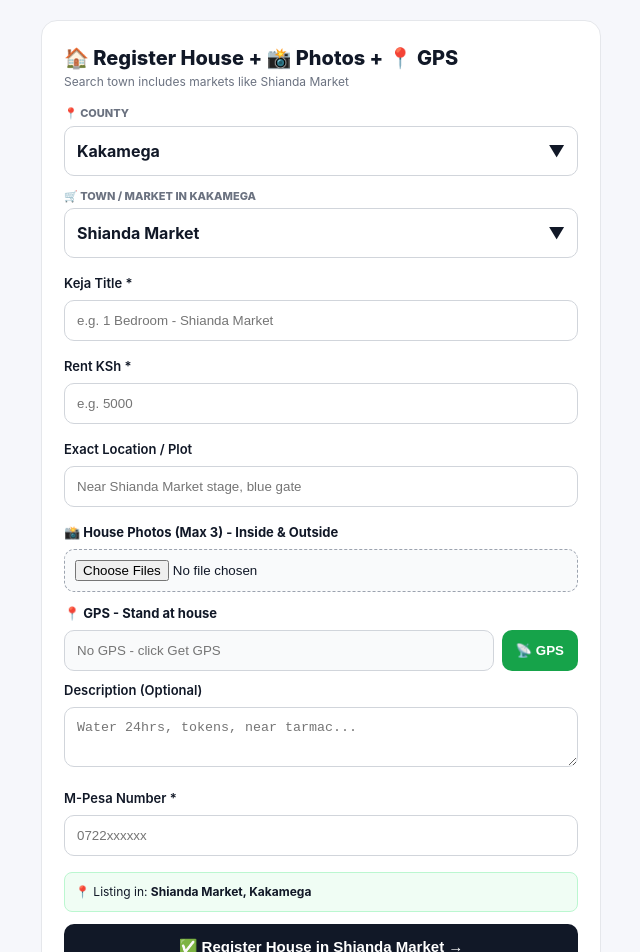
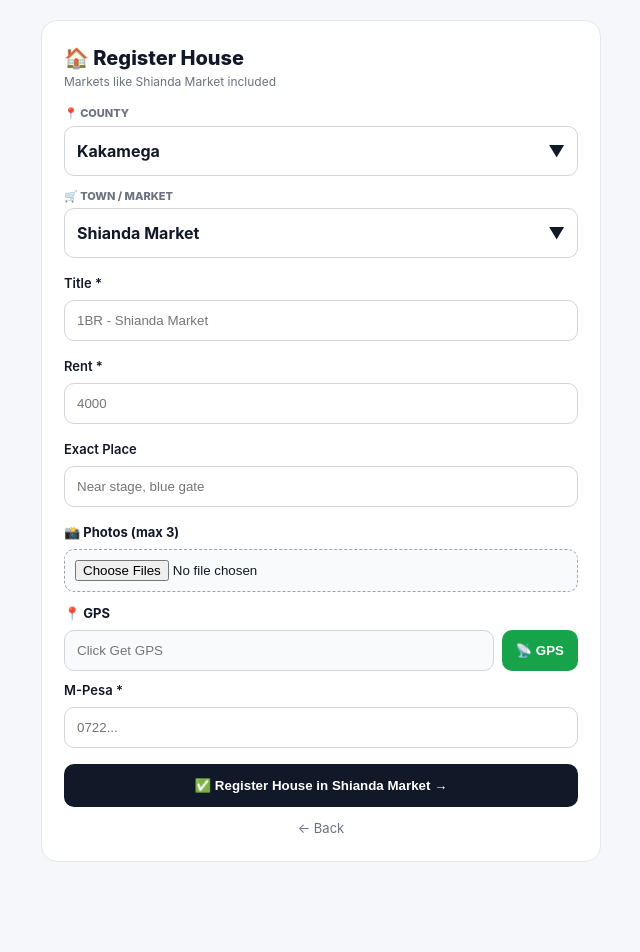
Before and after one commit to muhsinswaleh69-max/KejaConnect, a Next.js app: page /list in a window 1280 px wide. Shown: the top 952 px of the page, without its empty margins (319-959 px from the left). After the commit the page ends 882 px from the top, so only its background shows below. Built offline with nearby package versions, Linux system fonts and the light colour scheme.

Commit message:
Update page.tsx

```diff
--- a/app/list/page.tsx
+++ b/app/list/page.tsx
@@ -2,135 +2,87 @@
 import { useState, useRef, useEffect } from "react"
 
 const countyTowns: Record<string, string[]> = {
-  "Mombasa": ["Mvita","Nyali","Kisauni","Likoni","Changamwe","Jomvu"],
-  "Kakamega": ["Mumias Town","Mumias Market","Shianda Market","Ekero Market","Shibale Market","Mumias Complex","Butere Town","Butere Market","Malava Town","Malava Market","Matungu Market","Khwisero Market","Lurambi","Kakamega Town","Lugari","Likuyani Market","Navakholo Market","Shinyalu Market","Ikolomani Market","Matete Market","Bukura Market","Lumakanda Market","Khayega Market","Mumias West","Mumias East"],
+  "Kakamega": ["Mumias Town","Mumias Market","Shianda Market","Ekero Market","Shibale Market","Butere Town","Butere Market","Malava Town","Malava Market","Matungu Market","Khwisero Market","Lurambi","Kakamega Town","Lugari","Likuyani Market","Navakholo Market","Shinyalu Market","Ikolomani Market","Matete Market","Bukura Market","Lumakanda Market"],
   "Vihiga": ["Vihiga","Luanda Market","Mbale","Emuhaya","Sabatia","Chavakali Market"],
-  "Bungoma": ["Bungoma Town","Kimilili Town","Webuye Town","Sirisia Market","Bumula Market","Chwele Market","Misikhu Market"],
-  "Busia": ["Busia Town","Malaba Town","Nambale Market","Matayos Market","Bumala Market"],
-  "Nairobi": ["Westlands","CBD","Karen","Eastlands","Roysambu","Embakasi","Langata","Dagoretti","Parklands","Kilimani","Gikomba Market","Kawangware Market","Kibera Market","Umoja Market"],
-  "Kisumu": ["Kisumu Town","Maseno Market","Ahero Market","Kombewa Market"],
-  "Kiambu": ["Kiambu","Thika","Ruiru","Limuru","Kikuyu","Juja","Gatundu"],
-  "Nakuru": ["Nakuru Town","Naivasha","Gilgil","Molo","Njoro"],
+  "Bungoma": ["Bungoma Town","Kimilili Town","Webuye Town","Sirisia Market","Chwele Market","Misikhu Market"],
+  "Busia": ["Busia Town","Malaba Town","Nambale Market","Bumala Market","Port Victoria Market"],
+  "Nairobi": ["Westlands","CBD","Karen","Eastlands","Roysambu","Embakasi","Langata","Kawangware Market","Gikomba Market"],
+  "Kisumu": ["Kisumu Town","Maseno Market","Ahero Market"],
+  "Kiambu": ["Kiambu","Thika","Ruiru","Limuru","Kikuyu","Juja"],
+  "Mombasa": ["Mvita","Nyali","Kisauni","Likoni"],
+  "Nakuru": ["Nakuru Town","Naivasha","Gilgil","Molo"],
   "Uasin Gishu": ["Eldoret","Turbo","Moiben","Soy"],
-  "Machakos": ["Machakos","Mavoko","Athi River","Kangundo","Matuu","Tala Market"],
-  "Kajiado": ["Kajiado","Kitengela","Ngong","Ongata Rongai","Kiserian"],
 }
 
 function SearchableDropdown({icon, label, options, value, onChange, placeholder}: any){
   const [open, setOpen] = useState(false); const [q, setQ] = useState(""); const ref = useRef<HTMLDivElement>(null)
   useEffect(()=>{const h=(e:any)=>{ if(ref.current &&!ref.current.contains(e.target)) setOpen(false)}; document.addEventListener("mousedown",h); return()=>document.removeEventListener("mousedown",h)},[])
-  const filtered = options.filter((o:string)=> o.toLowerCase().includes(q.toLowerCase()))
+  const filtered = (options||[]).filter((o:string)=> o.toLowerCase().includes(q.toLowerCase()))
   return (<div ref={ref} style={{position:'relative', marginBottom:'12px'}}><div style={{fontSize:'11px', fontWeight:800, color:'#6b7280', marginBottom:'4px'}}>{icon} {label}</div><div onClick={()=>setOpen(!open)} style={{padding:'12px', borderRadius:'10px', border:open?'2px solid #111827':'1px solid #d1d5db', background:'white', cursor:'pointer', fontWeight:700, display:'flex', justifyContent:'space-between'}}>{value} <span>▼</span></div>{open && <div style={{position:'absolute', top:'100%', left:0, right:0, background:'white', border:'1px solid #e5e7eb', borderRadius:'12px', marginTop:'6px', zIndex:30, boxShadow:'0 12px 30px rgba(0,0,0,0.15)'}}><div style={{padding:'8px', background:'#f9fafb'}}><input autoFocus value={q} onChange={e=>setQ(e.target.value)} placeholder={placeholder} style={{width:'100%', padding:'9px 10px', borderRadius:'8px', border:'1px solid #d1d5db', fontSize:'13px'}}/></div><div style={{maxHeight:'210px', overflowY:'auto'}}>{filtered.map((o:string)=><div key={o} onClick={()=>{onChange(o); setOpen(false); setQ("")}} style={{padding:'10px 12px', cursor:'pointer', fontSize:'13px', background:o===value?'#eff6ff':'white'}}>{o} {o===value?'✓':''}</div>)}</div></div>}</div>)
 }
 
 export default function ListPage(){
   const [county, setCounty]=useState("Kakamega"); const [town, setTown]=useState("Shianda Market")
-  const [form, setForm]=useState({title:"",rent:"",location:"",mpesa:"", lat:"", lng:"", desc:""})
+  const [form, setForm]=useState({title:"",rent:"",location:"",mpesa:"", lat:"", lng:""})
   const [gpsStatus, setGpsStatus]=useState(""); const [done,setDone]=useState(false)
   const [photos, setPhotos]=useState<string[]>([])
-  const [uploading, setUploading]=useState(false)
 
   const getGPS = () => {
-    setGpsStatus("📡 Locating... Allow location")
-    if(!navigator.geolocation){ setGpsStatus("❌ GPS not supported"); return }
+    setGpsStatus("📡 Locating...")
+    if(!navigator.geolocation){ setGpsStatus("❌ No GPS"); return }
     navigator.geolocation.getCurrentPosition(
-      (pos)=>{
-        setForm(f=>({...f, lat:pos.coords.latitude.toFixed(6), lng:pos.coords.longitude.toFixed(6)}))
-        setGpsStatus(`✅ Locked: ${pos.coords.latitude.toFixed(6)}, ${pos.coords.longitude.toFixed(6)}`)
-      },
-      (err)=> setGpsStatus(`❌ ${err.message}`)
-    ,{enableHighAccuracy:true, timeout:15000}
+      (pos)=>{ setForm(f=>({...f, lat:pos.coords.latitude.toFixed(6), lng:pos.coords.longitude.toFixed(6)})); setGpsStatus(`✅ GPS OK: ${pos.coords.latitude.toFixed(5)}, ${pos.coords.longitude.toFixed(5)}`) },
+      (err)=> setGpsStatus(`❌ ${err.message}`),
+      {enableHighAccuracy:true}
     )
   }
 
   const handlePhoto = (e:any) => {
-    const files = Array.from(e.target.files as FileList).slice(0, 3)
+    const files = Array.from(e.target.files as FileList).slice(0,3)
     if(photos.length + files.length > 3){ alert("Max 3 photos"); return }
-    setUploading(true)
-    const promises = files.map((file:any)=> new Promise<string>((res)=>{
-      const reader = new FileReader()
-      reader.onload = ()=> res(reader.result as string)
-      reader.readAsDataURL(file)
-    }))
-    Promise.all(promises).then(imgs=>{ setPhotos(p=>[...p,...imgs]); setUploading(false) })
+    const readers = files.map((file:any)=> new Promise<string>(res=>{ const r=new FileReader(); r.onload=()=>res(r.result as string); r.readAsDataURL(file) }))
+    Promise.all(readers).then(imgs=> setPhotos(p=>[...p,...imgs]))
   }
 
   const handleSubmit = () => {
-    // FIX: proper validation
-    if(!form.title.trim()){ alert("Enter Keja Title"); return }
-    if(!form.rent || isNaN(parseInt(form.rent))){ alert("Enter valid Rent"); return }
-    if(!form.mpesa.trim()){ alert("Enter M-Pesa number"); return }
-    if(photos.length===0){ if(!confirm("No photo added. Continue without photo?")) return }
-
+    if(!form.title.trim()){ alert("Enter Title"); return }
+    if(!form.rent){ alert("Enter Rent"); return }
+    if(!form.mpesa.trim()){ alert("Enter M-Pesa"); return }
     try{
-      const existing = JSON.parse(localStorage.getItem("kejas")||"[]")
-      if(!Array.isArray(existing)){ localStorage.setItem("kejas","[]") }
+      const existingRaw = localStorage.getItem("kejas")
+      let existing:any[] = []
+      if(existingRaw){ try{ existing = JSON.parse(existingRaw); if(!Array.isArray(existing)) existing=[] }catch{ existing=[] } }
       const newKeja = {
         id: Date.now(),
         title: form.title.trim(),
         rent: parseInt(form.rent),
-        location: `${form.location || town}, ${town}, ${county}`,
-        desc: form.desc,
-        mpesa: form.mpesa,
+        location: form.location || town,
         county, town,
-        lat: form.lat || "",
-        lng: form.lng || "",
-        photos: photos, // base64
-        yourCut: Math.round(parseInt(form.rent)*0.2),
-        toLandlord: Math.round(parseInt(form.rent)*0.8),
-        date: new Date().toISOString()
+        mpesa: form.mpesa.trim(),
+        lat: form.lat, lng: form.lng,
+        photos: photos,
       }
-      const all = [...existing, newKeja]
-      localStorage.setItem("kejas", JSON.stringify(all))
+      localStorage.setItem("kejas", JSON.stringify([...existing, newKeja]))
       setDone(true)
-      setTimeout(()=>{ window.location.href="/" }, 1500)
-    }catch(err:any){
-      alert("Error saving: "+err.message+" - Clear browser cache and try")
-      console.error(err)
-    }
+      setTimeout(()=> window.location.href="/", 1200)
+    }catch(err:any){ alert("Save failed: "+err.message) }
   }
 
-  if(done) return <div style={{maxWidth:'500px', margin:'80px auto', textAlign:'center', background:'white', padding:'30px', borderRadius:'16px'}}><h2>✅ House Registered!</h2><p>📍 {town}, {county} {form.lat?`• GPS Pinned`:`• No GPS`} {photos.length>0?`• ${photos.length} photos`:''}</p><p>Redirecting...</p></div>
+  if(done) return <div style={{maxWidth:'500px', margin:'80px auto', textAlign:'center', background:'white', padding:'30px', borderRadius:'16px'}}><h2>✅ House Registered in {town}!</h2><p>Redirecting to {town} wall...</p></div>
 
   return (<div style={{maxWidth:'560px', margin:'20px auto', background:'white', padding:'22px', borderRadius:'16px', border:'1px solid #e5e7eb'}}>
-    <h1 style={{fontWeight:800, fontSize:'20px'}}>🏠 Register House + 📸 Photos + 📍 GPS</h1>
-    <p style={{fontSize:'12px', color:'#6b7280', marginBottom:'14px'}}>Search town includes markets like Shianda Market</p>
-
+    <h1 style={{fontWeight:800, fontSize:'20px'}}>🏠 Register House</h1>
+    <p style={{fontSize:'12px', color:'#6b7280', marginBottom:'14px'}}>Markets like Shianda Market included</p>
     <SearchableDropdown icon="📍" label="COUNTY" options={Object.keys(countyTowns).sort()} value={county} onChange={(c:string)=>{setCounty(c); setTown(countyTowns[c][0])}} placeholder="Search county..."/>
-    <SearchableDropdown icon="🛒" label={`TOWN / MARKET IN ${county.toUpperCase()}`} options={countyTowns[county]||[]} value={town} onChange={setTown} placeholder={`Search e.g Shianda...`}/>
-
-    <label style={{fontSize:'13px', fontWeight:600}}>Keja Title *</label>
-    <input value={form.title} onChange={e=>setForm({...form,title:e.target.value})} style={{width:'100%',padding:'12px',borderRadius:'10px',border:'1px solid #d1d5db',margin:'6px 0 12px'}} placeholder="e.g. 1 Bedroom - Shianda Market"/>
-
-    <label style={{fontSize:'13px',fontWeight:600}}>Rent KSh *</label>
-    <input type="number" inputMode="numeric" value={form.rent} onChange={e=>setForm({...form,rent:e.target.value})} style={{width:'100%',padding:'12px',borderRadius:'10px',border:'1px solid #d1d5db',margin:'6px 0 12px'}} placeholder="e.g. 5000"/>
-
-    <label style={{fontSize:'13px',fontWeight:600}}>Exact Location / Plot</label>
-    <input value={form.location} onChange={e=>setForm({...form,location:e.target.value})} style={{width:'100%',padding:'12px',borderRadius:'10px',border:'1px solid #d1d5db',margin:'6px 0 12px'}} placeholder="Near Shianda Market stage, blue gate"/>
-
-    <label style={{fontSize:'13px',fontWeight:700}}>📸 House Photos (Max 3) - Inside & Outside</label>
-    <input type="file" accept="image/*" multiple onChange={handlePhoto} style={{width:'100%',padding:'10px',borderRadius:'10px',border:'1px dashed #9ca3af',margin:'6px 0 8px', background:'#f9fafb'}}/>
-    {uploading && <div style={{fontSize:'12px', color:'#2563eb'}}>Uploading photos...</div>}
-    {photos.length>0 && <div style={{display:'flex', gap:'8px', flexWrap:'wrap', margin:'8px 0 12px'}}>
-      {photos.map((p,i)=><div key={i} style={{position:'relative'}}><img src={p} style={{width:'90px', height:'70px', objectFit:'cover', borderRadius:'8px', border:'1px solid #e5e7eb'}}/><button type="button" onClick={()=>setPhotos(photos.filter((_,idx)=>idx!==i))} style={{position:'absolute', top:'-6px', right:'-6px', background:'red', color:'white', border:0, borderRadius:'50%', width:'20px', height:'20px', cursor:'pointer'}}>x</button></div>)}
-    </div>}
-
-    <label style={{fontSize:'13px',fontWeight:700}}>📍 GPS - Stand at house</label>
-    <div style={{display:'flex', gap:'8px', margin:'6px 0 6px'}}>
-      <input value={form.lat?`${form.lat}, ${form.lng}`:''} readOnly placeholder="No GPS - click Get GPS" style={{flex:1,padding:'12px',borderRadius:'10px',border: form.lat?'2px solid #16a34a':'1px solid #d1d5db', background: form.lat?'#f0fdf4':'#f9fafb'}}/>
-      <button type="button" onClick={getGPS} style={{background: form.lat?'#111827':'#16a34a', color:'white', padding:'0 14px', borderRadius:'10px', border:0, fontWeight:800, cursor:'pointer'}}>{form.lat?'Re-pin':'📡 GPS'}</button>
-    </div>
-    {gpsStatus && <div style={{fontSize:'11px', marginBottom:'12px', padding:'8px', borderRadius:'6px', background:gpsStatus.includes('✅')?'#dcfce7':'#fef3c7'}}>{gpsStatus}</div>}
-
-    <label style={{fontSize:'13px',fontWeight:600}}>Description (Optional)</label>
-    <textarea value={form.desc} onChange={e=>setForm({...form,desc:e.target.value})} style={{width:'100%',padding:'12px',borderRadius:'10px',border:'1px solid #d1d5db',margin:'6px 0 12px', minHeight:'60px'}} placeholder="Water 24hrs, tokens, near tarmac..."/>
-
-    <label style={{fontSize:'13px',fontWeight:600}}>M-Pesa Number *</label>
-    <input value={form.mpesa} onChange={e=>setForm({...form,mpesa:e.target.value})} style={{width:'100%',padding:'12px',borderRadius:'10px',border:'1px solid #d1d5db',margin:'6px 0 16px'}} placeholder="0722xxxxxx"/>
-
-    <div style={{background:'#f0fdf4', padding:'10px', borderRadius:'8px', fontSize:'12px', marginBottom:'12px', border:'1px solid #bbf7d0'}}>📍 Listing in: <b>{town}, {county}</b> {form.lat && `• GPS ✅`} {photos.length>0 && `• ${photos.length} photos ✅`}</div>
-
-    <button type="button" onClick={handleSubmit} style={{width:'100%',background:'#111827',color:'white',padding:'14px',borderRadius:'10px',border:0,fontWeight:800, cursor:'pointer', fontSize:'15px'}}>✅ Register House in {town} →</button>
+    <SearchableDropdown icon="🛒" label={`TOWN / MARKET`} options={countyTowns[county]||[]} value={town} onChange={setTown} placeholder="Search e.g Shianda..."/>
+    <label style={{fontSize:'13px', fontWeight:600}}>Title *</label><input value={form.title} onChange={e=>setForm({...form,title:e.target.value})} style={{width:'100%',padding:'12px',borderRadius:'10px',border:'1px solid #d1d5db',margin:'6px 0 12px'}} placeholder="1BR - Shianda Market"/>
+    <label style={{fontSize:'13px', fontWeight:600}}>Rent *</label><input type="number" value={form.rent} onChange={e=>setForm({...form,rent:e.target.value})} style={{width:'100%',padding:'12px',borderRadius:'10px',border:'1px solid #d1d5db',margin:'6px 0 12px'}} placeholder="4000"/>
+    <label style={{fontSize:'13px', fontWeight:600}}>Exact Place</label><input value={form.location} onChange={e=>setForm({...form,location:e.target.value})} style={{width:'100%',padding:'12px',borderRadius:'10px',border:'1px solid #d1d5db',margin:'6px 0 12px'}} placeholder="Near stage, blue gate"/>
+    <label style={{fontSize:'13px', fontWeight:700}}>📸 Photos (max 3)</label><input type="file" accept="image/*" multiple onChange={handlePhoto} style={{width:'100%',padding:'10px',borderRadius:'10px',border:'1px dashed #9ca3af',margin:'6px 0 8px', background:'#f9fafb'}}/>
+    {photos.length>0 && <div style={{display:'flex', gap:'8px', margin:'8px 0 12px'}}>{photos.map((p,i)=><div key={i} style={{position:'relative'}}><img src={p} style={{width:'80px', height:'60px', objectFit:'cover', borderRadius:'8px', border:'1px solid #e5e7eb'}}/><button onClick={()=>setPhotos(photos.filter((_,idx)=>idx!==i))} style={{position:'absolute', top:'-6px', right:'-6px', background:'red', color:'white', border:0, borderRadius:'50%', width:'20px', height:'20px'}}>x</button></div>)}</div>}
+    <label style={{fontSize:'13px', fontWeight:700}}>📍 GPS</label><div style={{display:'flex', gap:'8px', margin:'6px 0'}}><input value={form.lat?`${form.lat}, ${form.lng}`:''} readOnly placeholder="Click Get GPS" style={{flex:1,padding:'12px',borderRadius:'10px',border:'1px solid #d1d5db', background:'#f9fafb'}}/><button type="button" onClick={getGPS} style={{background:'#16a34a', color:'white', padding:'0 14px', borderRadius:'10px', border:0, fontWeight:800}}>📡 GPS</button></div>{gpsStatus && <div style={{fontSize:'11px', marginBottom:'12px', padding:'6px', background:gpsStatus.includes('✅')?'#dcfce7':'#fef3c7', borderRadius:'6px'}}>{gpsStatus}</div>}
+    <label style={{fontSize:'13px', fontWeight:600}}>M-Pesa *</label><input value={form.mpesa} onChange={e=>setForm({...form,mpesa:e.target.value})} style={{width:'100%',padding:'12px',borderRadius:'10px',border:'1px solid #d1d5db',margin:'6px 0 16px'}} placeholder="0722..."/>
+    <button type="button" onClick={handleSubmit} style={{width:'100%',background:'#111827',color:'white',padding:'14px',borderRadius:'10px',border:0,fontWeight:800, cursor:'pointer'}}>✅ Register House in {town} →</button>
     <a href="/" style={{display:'block', textAlign:'center', marginTop:'12px', fontSize:'13px', color:'#6b7280', textDecoration:'none'}}>← Back</a>
   </div>)
 }
```
